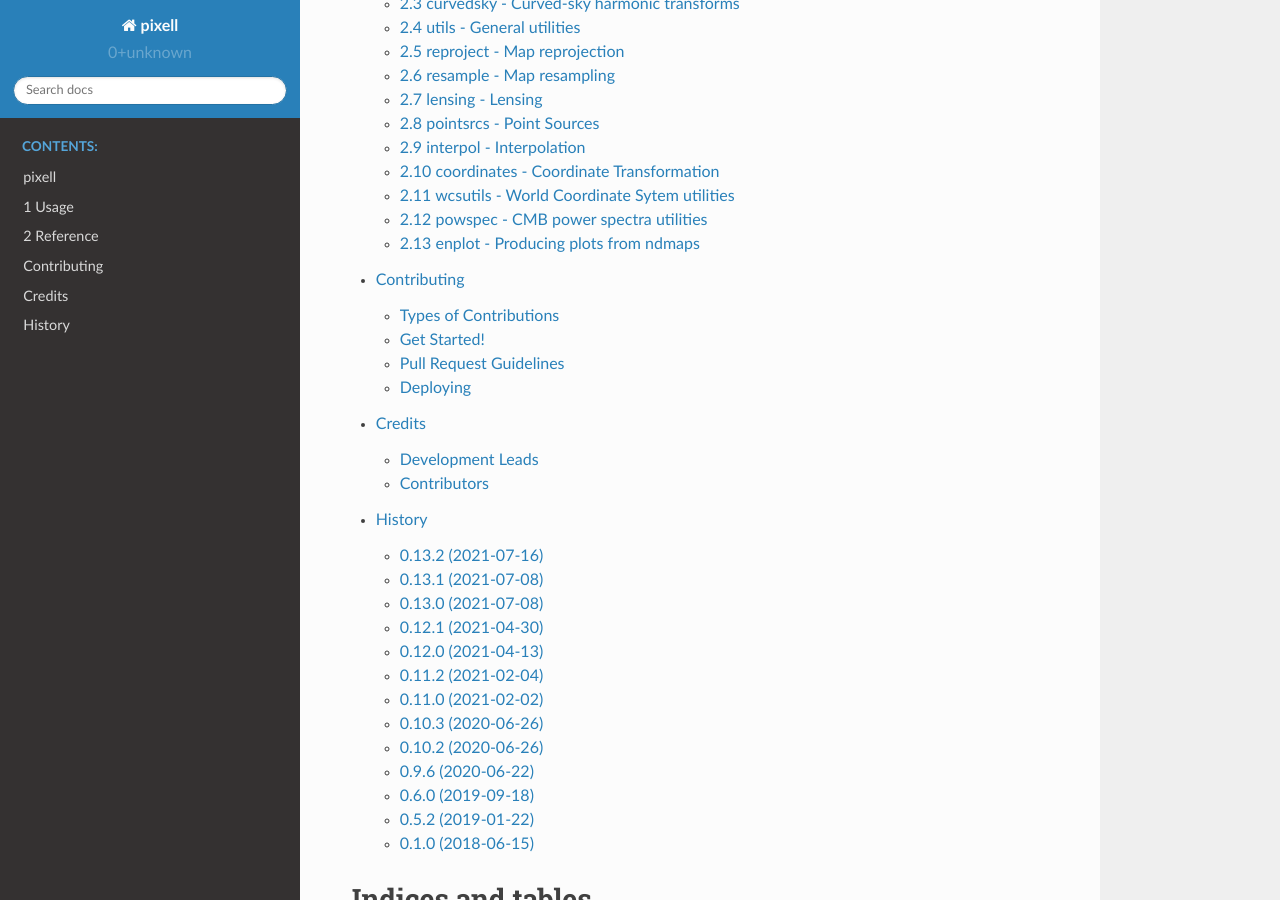
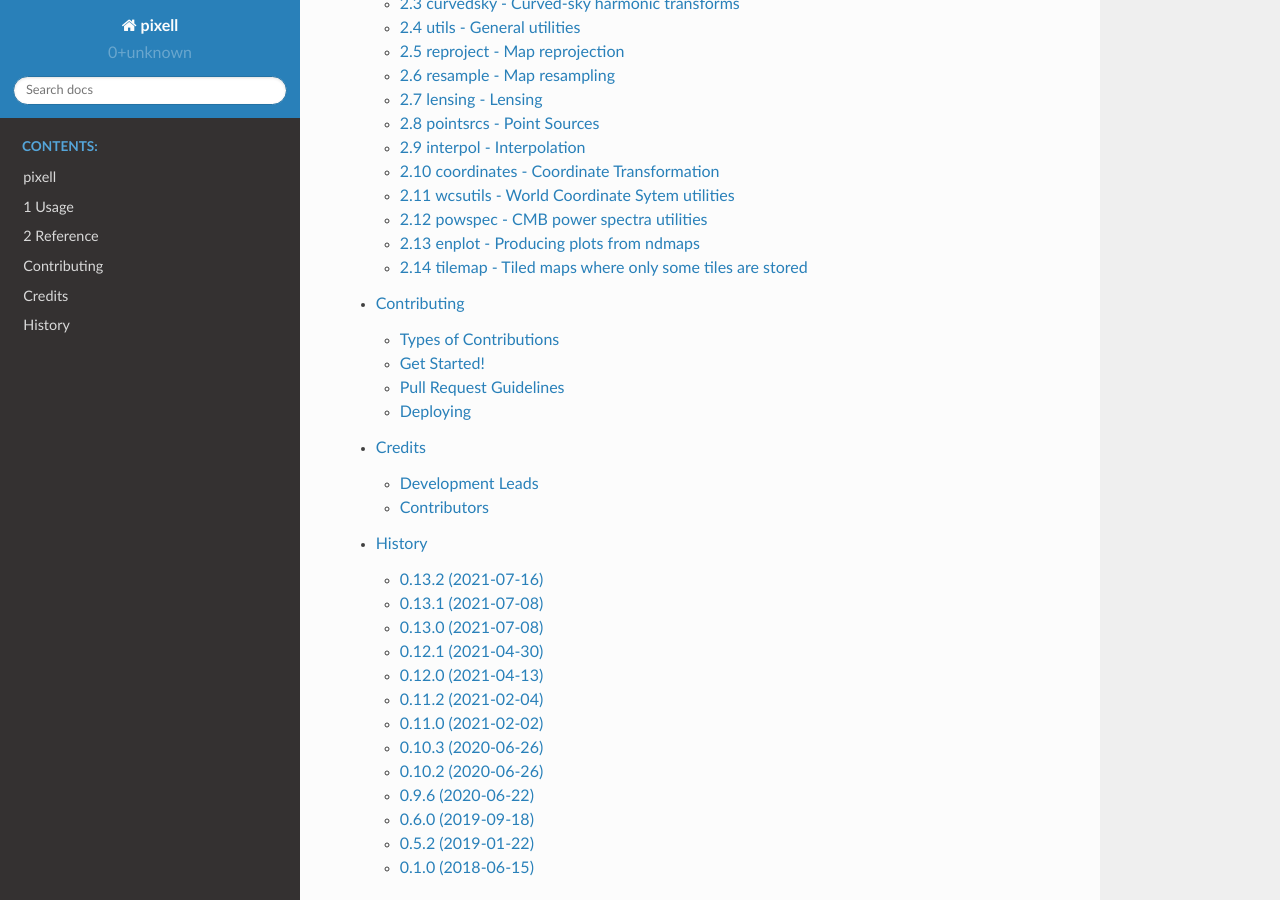
Before and after one commit to simonsobs/pixell, a Sphinx documentation site: the page built from docs/index.rst, in a window 1280 px wide and 900 px high, scrolled down 855 px. Built offline with Sphinx 7.4.7 and the Read the Docs theme 2.0.0, drawn with Linux system fonts in a browser that asks for light colours.

Commit message:
Added tilemap to docs. Removed extra space characters

```diff
--- a/docs/reference.rst
+++ b/docs/reference.rst
@@ -98,3 +98,10 @@ enplot - Producing plots from ndmaps
 .. automodule:: pixell.enplot
    :members:
    :undoc-members:
+
+tilemap - Tiled maps where only some tiles are stored
+-----------------------------------------------------
+
+.. automodule:: pixell.tilemap
+   :members:
+   :undoc-members:
```
